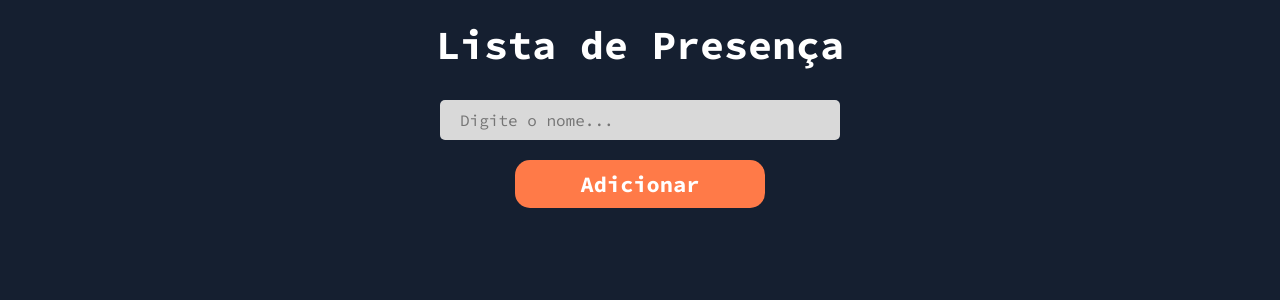
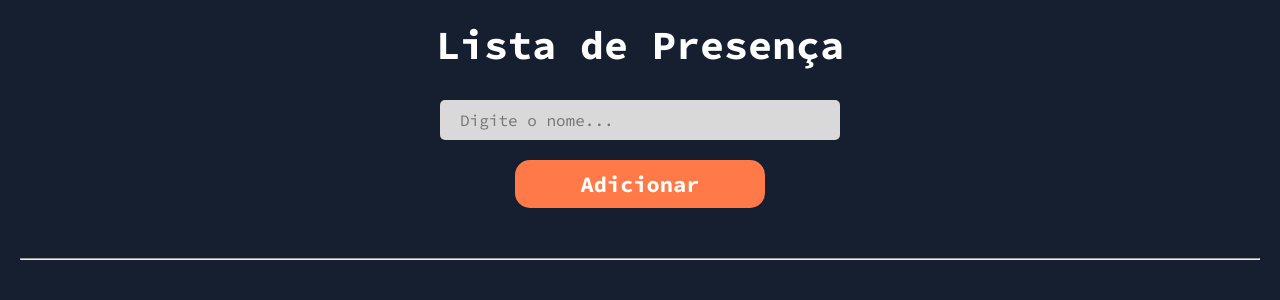
Before and after one commit to JhonatanGAlves/attendance-list, a React (Vite) app: page / in a window 1280 px wide. Shown: the top 300 px of the page. Built offline with nearby package versions, Linux system fonts and the light colour scheme.

Commit message:
➕ title: import Card component to Home component

```diff
--- a/src/pages/Home/index.tsx
+++ b/src/pages/Home/index.tsx
@@ -1,6 +1,5 @@
+import { Card } from "../../components/Card"
 import { Container } from "./styles"
-import { FontAwesomeIcon } from '@fortawesome/react-fontawesome'
-import { faSearch } from '@fortawesome/free-solid-svg-icons'
 
 export const Home = () => {
   return (
@@ -11,6 +10,9 @@ export const Home = () => {
         placeholder="Digite o nome..."
       />
       <button>Adicionar</button>
+      <hr />
+      <Card name="Jhonatan Alves" time="22:52:19" />
+      <Card name="Chaiene Thomaz" time="12:62:22" />
     </Container>
   )
 }
```
